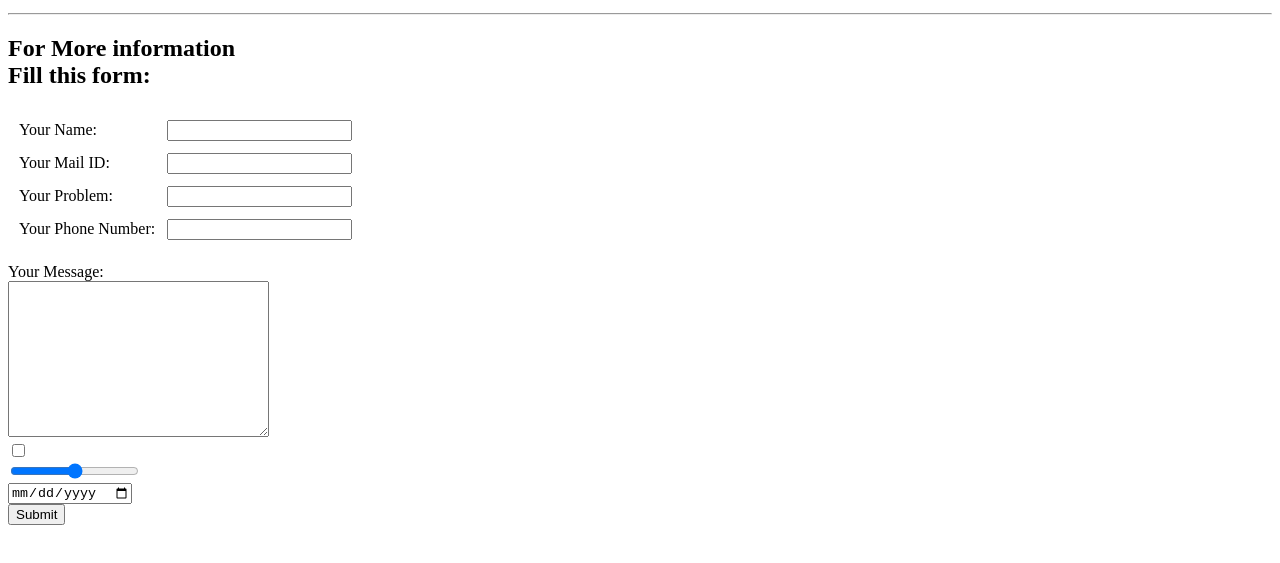
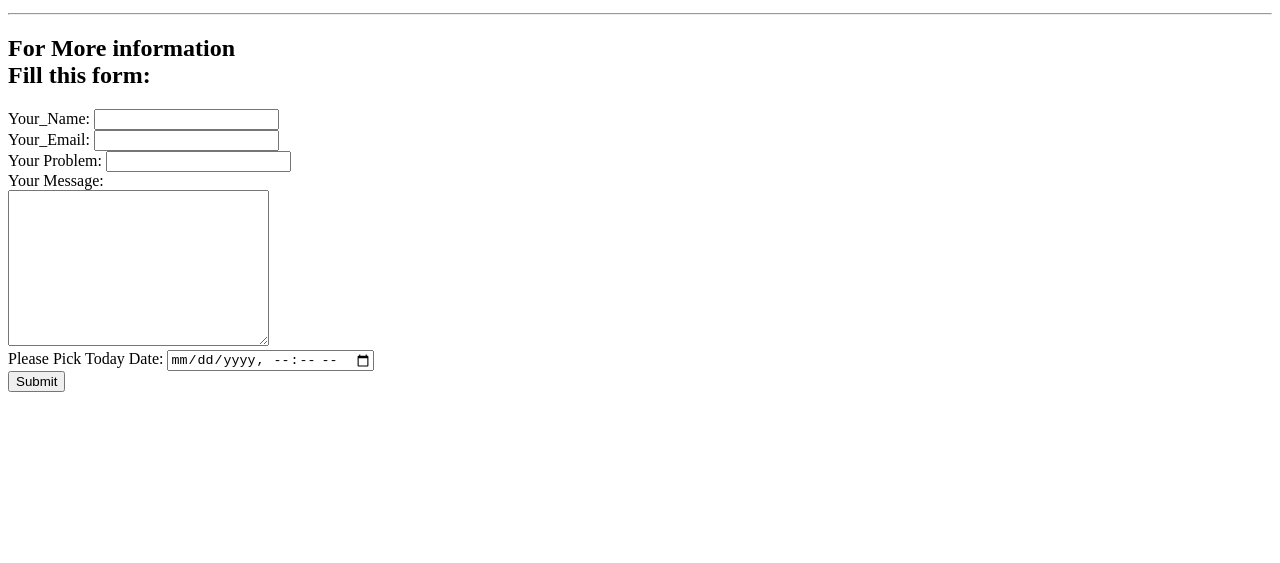
Before and after one commit to sarvesh5316/Portfolio-Page, a plain HTML site: page Contact_details.html in a window 1280 px wide. Shown: the part 137-700 px from the top of the page. Drawn offline with Linux system fonts and the light colour scheme.

Commit message:
Update Contact_details.html

```diff
--- a/Contact_details.html
+++ b/Contact_details.html
@@ -18,36 +18,20 @@
     <hr>
     <h2>For More information <br> Fill this form:</h2>
     <form action="mailto: sarveshgond0000@gmail.com" method="post" enctype="text/plain">
-    <table cellspacing="10">
-        <tr>
-            <td><label>Your Name:</label></td>
-            <td><input type="text"></td>
-        </tr>
-        <tr>
-            <td><label>Your Mail ID:</label></td>
-            <td><input type="Your_Mail_ID" value=""></td>
-        </tr>
-        <tr>
-            <td><label>Your Problem:</label></td>
-            <td><input type="Your_problem" value=""></td>
-        </tr>
-        <tr>
-            <td><label>Your Phone Number:</label></td>
-            <td><input type="Your_phone_number" value=""></td>
-        </tr>
-        <tr>
-            <td></td>
-            <td></td>
-        </tr>
-    </table>
-    <label for="">Your Message:</label><br>
-    <textarea name="text" id="" cols="30" rows="10" value=""></textarea>
-    <br><input type="checkbox"><br>
-    <!-- <label>Your Password</label>
-    <input type="text"> -->
-    <input type="range"> <br>
-    <input type="date"><br>
-    <input type="Submit">
+        <label>Your_Name:</label>
+        <input type="text" name="Your_Name" value=" "><br>
+        <label>Your_Email:</label>
+        <input type="email" name="Your_Email" value=" " ><br>
+        <label>Your Problem:</label>
+        <input type="text"><br>
+        <label >Your Message:</label><br>
+        <textarea name="Your Message" id="" cols="30" rows="10"></textarea><br>
+        <!-- <input type="color"> -->
+        <!-- <label for="">Do you want sign up to the email list?</label>
+        <input type="checkbox"><br> -->
+        <label for="">Please Pick Today Date:</label>
+        <input type="datetime-local" name="datetime-local" ><br>
+        <input type="submit">
     </form>
 
 </body>
```
